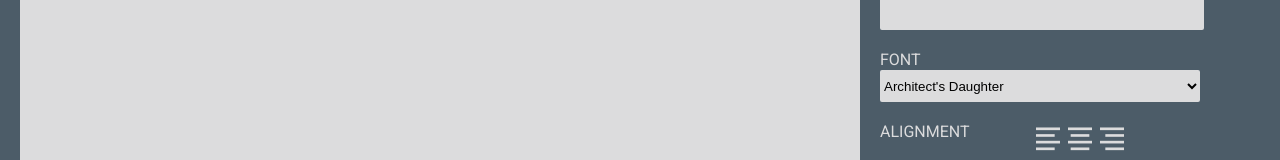
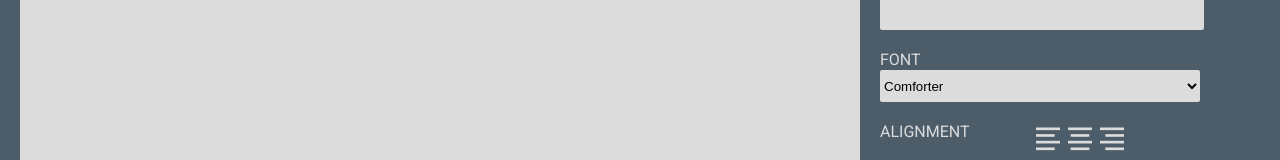
Before and after one commit to kyle-j-mccall/blog-builder-halfbaked, a React (Create React App) app: page / in a window 1280 px wide. Shown: the part 158-318 px from the top of the page. Built offline with nearby package versions, Linux system fonts and the light colour scheme; a web font is replaced by a local one.

Commit message:
font props now functional

```diff
--- a/src/components/Editor/Editor.js
+++ b/src/components/Editor/Editor.js
@@ -2,7 +2,7 @@
 
 import './Editor.css';
 
-export default function Editor({ title, setTitle, subtitle, setSubtitle }) {
+export default function Editor({ title, setTitle, subtitle, setSubtitle, font, setFont }) {
   return (
     <div className="editor">
       <div className="form-control">
@@ -14,7 +14,7 @@
         <label>Subtitle</label>
       </div>
       <div className="form-control">
-        <select>
+        <select value={font} onChange={(e) => setFont(e.target.value)}>
           <option value="architect">{"Architect's Daughter"}</option>
           <option value="comforter">Comforter</option>
           <option value="fredoka">Fredoka</option>
--- a/src/components/Home/Home.js
+++ b/src/components/Home/Home.js
@@ -15,8 +15,8 @@
 
   return (
     <main className='main' >
-      <Preview title={title} subtitle={subtitle} text={text}/>
-      <Editor setTitle={setTitle} title={title} setSubtitle={setSubtitle} subtitle={subtitle}setText={setText} setFont={setFont} setAlign={setAlign}/>
+      <Preview title={title} subtitle={subtitle} text={text} font={font} align={align}/>
+      <Editor setTitle={setTitle} title={title} setSubtitle={setSubtitle} subtitle={subtitle} setText={setText} setFont={setFont} font={font} setAlign={setAlign}/>
     </main>
   );
 }
```
